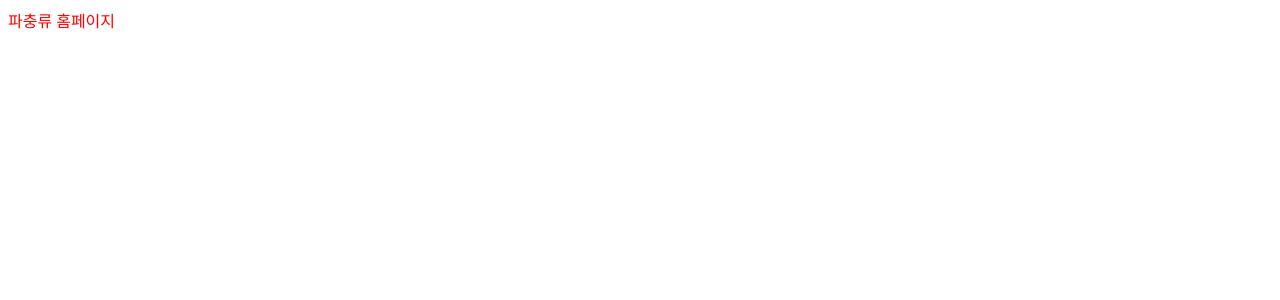
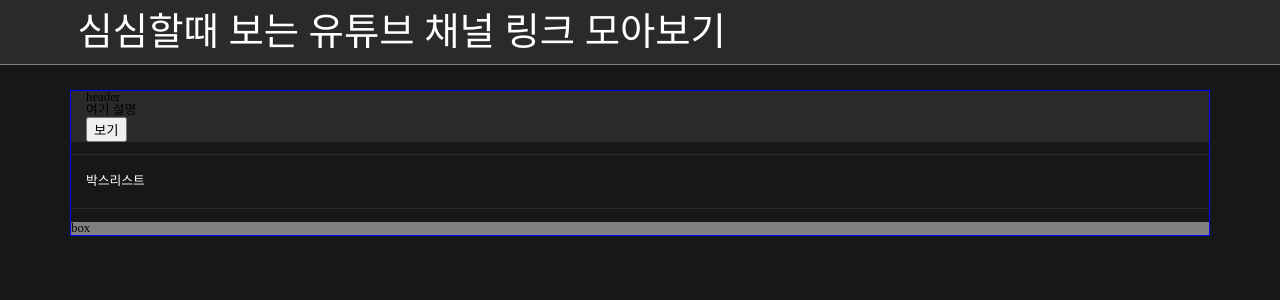
Before and after one commit to guswlsakfls/Reptile_website, a React (Create React App) app in the folder client/: page / in a window 1280 px wide. Shown: the top 300 px of the page. Built offline with nearby package versions, Linux system fonts and the light colour scheme.

Commit message:
Feat: header body Css 완

```diff
--- a/client/src/App.css
+++ /dev/null
@@ -1,3 +0,0 @@
-.App {
-    color: red;
-}
--- a/client/src/App.tsx
+++ b/client/src/App.tsx
@@ -1,10 +1,15 @@
-import './App.css';
+import { BrowserRouter as Router } from 'react-router-dom';
+import RoutesComponent from './Pages/Routes';
+import GlobalStyles from './Styles/GlobalStyles';
 
 function App() {
   return (
-    <div className="App">
-      파충류 홈페이지
-    </div>
+    <>
+		<GlobalStyles />
+		<Router>
+			<RoutesComponent />
+		</Router>
+	</>
   );
 }
 
--- /dev/null
+++ b/client/src/Pages/Home/Home.tsx
@@ -0,0 +1,106 @@
+import styled from "styled-components";
+
+export default function Home() {
+    return (
+        <Div>
+            <DivCenter>
+                <Title>심심할때 보는 유튜브 채널 링크 모아보기</Title>
+            </DivCenter>
+            <Container>
+                <Header>
+                    header<br/>
+                    여기 설명<br/>
+                    <button>보기</button>
+                </Header>
+                <br/>
+                <Divide>
+                    <Text>
+                        박스리스트
+                    </Text>
+                </Divide>
+                <br/>
+                <BoxContainer>
+
+                    box
+                </BoxContainer>
+            </Container>
+        </Div>
+    );
+};
+
+// css
+const BoxContainer = styled.div`
+    background-color: gray;
+`
+
+const Divide = styled.div`
+    border-top: 1px solid RGB(42,42,42);
+    border-bottom: 1px solid RGB(42,42,42);
+    padding: 20px 0;
+`
+
+const Header = styled.header`
+    background-color: RGB(42,42,42);
+    padding-left: 15px;
+`
+
+const Div = styled.div`
+    padding-top: 90px;
+`
+
+const DivCenter = styled.header`
+    border-bottom: 1px solid gray;
+    background-color: RGB(42,42,42);
+    position: fixed;
+    padding: 1rem 0rem;
+    top: 0;
+    right: 0;
+    left: 0;
+    padding-left: 15px;
+`
+
+const Text = styled.span`
+    color: white;
+    padding-left: 15px;
+`
+
+const Title = styled.nav`
+    @media (min-width: 1200px) {
+        max-width: 1140px;
+    }
+    @media (min-width: 992px) and (max-width: 1199px) {
+        max-width: 960px;
+    }
+    @media (min-width: 768px) and (max-width: 991px) {
+        max-width: 720px;
+    }
+    @media (min-width: 576px) and (max-width: 767px) {
+        max-width: 540px;
+    }
+    color: white;
+    font-size: 3rem;
+    width: 100%;
+    margin-right: auto;
+    margin-left: auto;
+`
+const Container = styled.div`
+    @media (min-width: 1200px) {
+        max-width: 1140px;
+        border: 1px solid blue;
+    }
+    @media (min-width: 992px) and (max-width: 1199px) {
+        max-width: 960px;
+        border: 1px solid blue;
+    }
+    @media (min-width: 768px) and (max-width: 991px) {
+        max-width: 720px;
+        border: 1px solid blue;
+    }
+    @media (min-width: 576px) and (max-width: 767px) {
+        max-width: 540px;
+        border: 1px solid blue;
+    }
+    width: 100%;
+    margin-right: auto;
+    margin-left: auto;
+`
--- /dev/null
+++ b/client/src/Pages/Routes.tsx
@@ -0,0 +1,10 @@
+import { Route, Routes } from 'react-router-dom';
+import Home from './Home/Home';
+
+export default function RoutesComponent() {
+    return (
+        <Routes>
+            <Route path="/" element={<Home />} />
+        </Routes>
+    );
+};
--- /dev/null
+++ b/client/src/Styles/GlobalStyles.ts
@@ -0,0 +1,20 @@
+import { createGlobalStyle } from 'styled-components';
+import { reset } from 'styled-reset';
+
+export default createGlobalStyle`
+    ${reset}
+    *, *::before, *::after{
+        box-sizing: border-box;
+    }
+    html{
+        font-size: 1vw;
+        background-color: RGB(23,23,23);
+    }
+    a{
+        color: inherit;
+        text-decoration: none;
+    }
+    ul{
+        list-style: none;
+    }
+`;
--- /dev/null
+++ b/client/src/Type/Interfaces.ts
@@ -0,0 +1,5 @@
+export interface ISample {
+    string: string;
+    number: number;
+    boolean: boolean;
+}
```
Also changed, not shown: client/package.json (+9 -2 lines), client/src/Type/Types.d.ts (added, +8 -0 lines), 1 other file (tests, documents, lock files or other folders).
